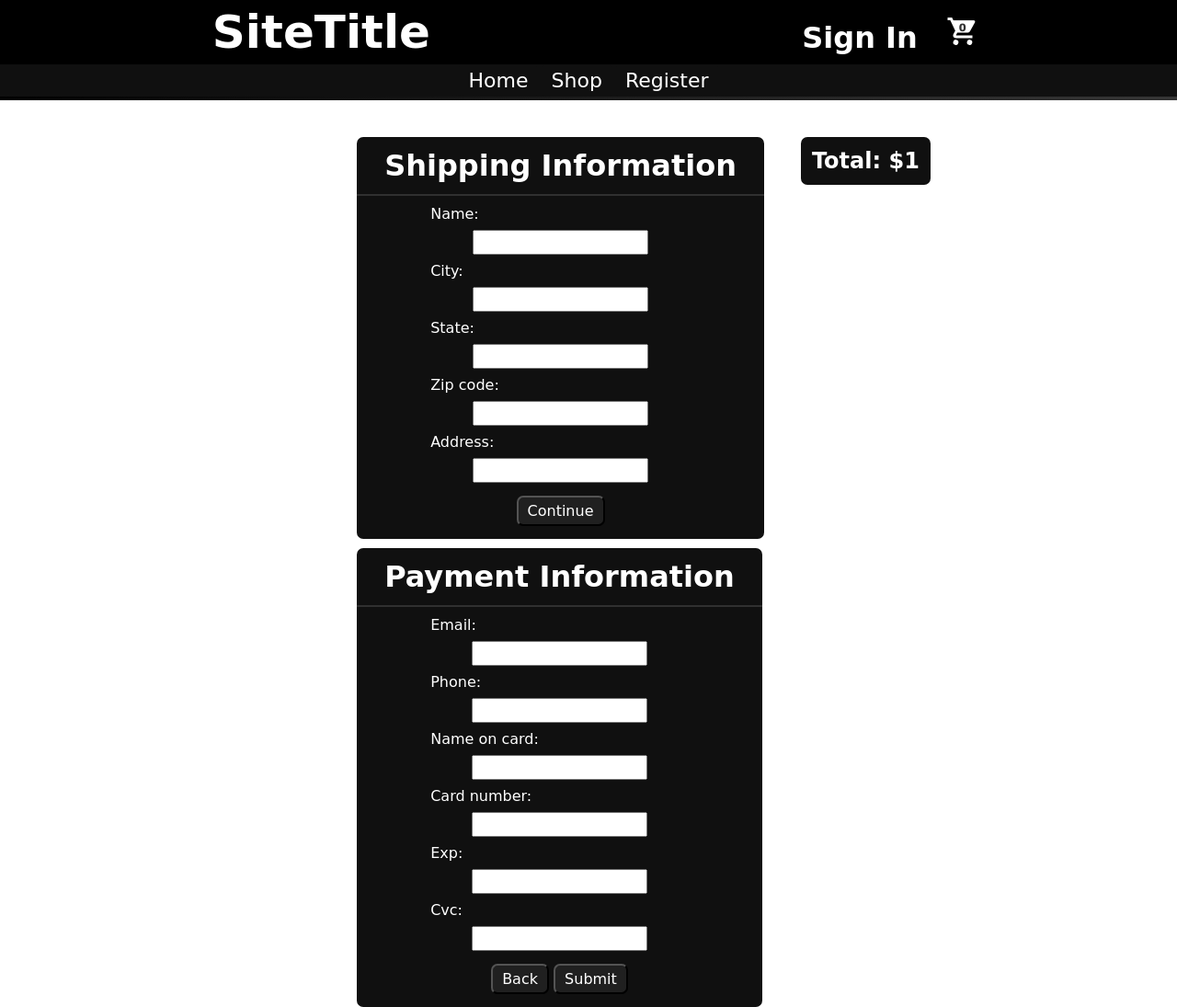
After one commit to Jttsuda/1st-Django-E-Commerce-Site, a Django app: template templates/checkout.html in a window 1280 px wide. The commit adds this page. Shown: the whole page at 92% size. Run offline with Django 3.2, Linux system fonts and the light colour scheme; the template is opened without the code that fills it: most values are stand-ins (such as "Sample title", 1, 10 or a date in 2020); form fields are guessed from the names that the template uses; parts of the project's set-up code (start-up, migrations or seed data) failed here and were passed over.

Commit message:
Built Checkout Page Template

```diff
--- a/accounts/urls.py
+++ b/accounts/urls.py
@@ -13,4 +13,5 @@ urlpatterns = [
     path('cart/', cart_view, name="cart"),
     path('add/', add_view, name="add"),
     path('remove/', remove_view, name="remove"),
+    path('checkout/', checkout_view, name="checkout"),
 ]
--- a/pages/urls.py
+++ b/pages/urls.py
@@ -3,6 +3,5 @@ from .views import *
 
 urlpatterns = [
     path('', home_view, name="home-page"),
-    path('games/', games_view, name="games"),
     path('account/', include('accounts.urls')),
 ]
--- a/pages/views.py
+++ b/pages/views.py
@@ -7,8 +7,3 @@ from accounts.decorators import unauthenticated_user
 def home_view(request):
     context = {}
     return render(request, "index.html", context)
-
-
-def games_view(request):
-    context = {}
-    return render(request, "games.html", context)
--- /dev/null
+++ b/static/css/checkout.css
@@ -0,0 +1,64 @@
+#checkout-container {
+  margin: auto;
+  width: max-content;
+  transform: translateX(60px);
+}
+#shipping-info-container {
+  display: flex;
+}
+.titles {
+  color: white;
+  text-align: center;
+  border-bottom: 2px solid #303030;
+  padding: 12px 30px;
+  margin-bottom: 10px;
+}
+.labels {
+  color: white;
+  text-align: left;
+  margin-left: 80px;
+}
+.input-field {
+  text-align: center;
+}
+
+/* Product(s) Information Box */
+#products-info {
+  background-color: var(--nav-buttons);
+  width: fit-content;
+  height: fit-content;
+  margin-left: 40px;
+  padding: 12px;
+  border-radius: 7px;
+}
+
+/* Shipping Information Box */
+#shipping-box {
+  background-color: var(--nav-buttons);
+  border-radius: 7px;
+  width: fit-content;
+}
+
+/* Payment Information Box */
+#payment-box {
+  background-color: var(--nav-buttons);
+  border-radius: 7px;
+  margin-top: 10px;
+  width: fit-content;
+}
+
+/* Checkout Buttons */
+.checkout-buttons {
+  text-align: center;
+}
+.checkout-buttons button {
+  background-color: #202020;
+  color: white;
+  outline: none;
+  cursor: pointer;
+  font-size: 16px;
+  padding: 5px 10px;
+  margin-top: 6px;
+  margin-bottom: 14px;
+  border-radius: 7px;
+}
--- a/templates/base.html
+++ b/templates/base.html
@@ -61,7 +61,7 @@
             <a href="{% url 'accounts:shop' %}" class="nav-buttons">Shop</a>
         <!-- Register/Cart -->
         {% if request.user.is_authenticated %}
-            <a href="{% url 'accounts:cart' %}" class="nav-buttons">Checkout</a>
+            <a href="{% url 'accounts:cart' %}" class="nav-buttons">Cart</a>
         {% else %}
             <a href="{% url 'accounts:register' %}" class="nav-buttons">Register</a>
         {% endif %}
@@ -71,6 +71,5 @@
     <div id="empty-block"></div>
     {% block content %}
     {% endblock %}
-    <script defer src="{% static '/javascript/main.js' %}"></script>
 </body>
 </html>
--- a/templates/cart.html
+++ b/templates/cart.html
@@ -56,7 +56,7 @@
 <!-- Total Price/Checkout -->
 <div id="total-checkout-container">
     <h2 id="total-price-title">Total: $<span id="total-price">0</span></h2>
-    <button id="checkout-button">Checkout</button>
+    <a href="{% url 'accounts:checkout' %}" id="checkout-button">Checkout</a>
 </div>
 
 <script defer src="/static/javascript/cart.js"></script>
--- /dev/null
+++ b/templates/checkout.html
@@ -0,0 +1,73 @@
+{% extends 'base.html' %}
+{% block head %}
+<link rel="stylesheet" href="/static/css/checkout.css">
+{% endblock %}
+{% block content %}
+<div id="checkout-container">
+    <div id="shipping-info-container">
+    <!-- Shipping Information Form -->
+        <div id="shipping-box">
+            <h1 class="titles">Shipping Information</h1>
+            <div>
+                <div class="labels">{{ shipping_form.name.label }}:</div>
+                <div class="input-field">{{ shipping_form.name }}</div>
+            </div>
+            <div>
+                <div class="labels">{{ shipping_form.city.label }}:</div>
+                <div class="input-field">{{ shipping_form.city }}</div>
+            </div>
+            <div>
+                <div class="labels">{{ shipping_form.state.label }}:</div>
+                <div class="input-field">{{ shipping_form.state }}</div>
+            </div>
+            <div>
+                <div class="labels">{{ shipping_form.zip_code.label }}:</div>
+                <div class="input-field">{{ shipping_form.zip_code }}</div>
+            </div>
+            <div>
+                <div class="labels">{{ shipping_form.address.label }}:</div>
+                <div class="input-field">{{ shipping_form.address }}</div>
+            </div>
+            <div class="checkout-buttons">
+                <button>Continue</button>
+            </div>
+        </div>
+        <!-- Product(s) Information Box -->
+        <div id="products-info">
+            <h2 style="color: white;">Total: <span>${{ total_price }}</span></h2>
+        </div>
+    </div>
+    <!-- Payment Information Form -->
+    <div id="payment-box">
+        <h1 class="titles">Payment Information</h1>
+        <div>
+            <div class="labels">{{ payment_form.email.label }}:</div>
+            <div class="input-field">{{ payment_form.email }}</div>
+        </div>
+        <div>
+            <div class="labels">{{ payment_form.phone.label }}:</div>
+            <div class="input-field">{{ payment_form.phone }}</div>
+        </div>
+        <div>
+            <div class="labels">{{ payment_form.name_on_card.label }}:</div>
+            <div class="input-field">{{ payment_form.name_on_card }}</div>
+        </div>
+        <div>
+            <div class="labels">{{ payment_form.card_number.label }}:</div>
+            <div class="input-field">{{ payment_form.card_number }}</div>
+        </div>
+        <div>
+            <div class="labels">{{ payment_form.exp.label }}:</div>
+            <div class="input-field">{{ payment_form.exp }}</div>
+        </div>
+        <div>
+            <div class="labels">{{ payment_form.cvc.label }}:</div>
+            <div class="input-field">{{ payment_form.cvc }}</div>
+        </div>
+        <div class="checkout-buttons">
+            <button>Back</button>
+            <button>Submit</button>
+        </div>
+    </div>
+</div>
+{% endblock %}
--- a/templates/index.html
+++ b/templates/index.html
@@ -7,8 +7,7 @@
 {% block content %}
 <div id="index-container">
     <div id="index-main-div">
-        <h1 id="index-title">Resume or Something</h1>
-        <p>Lorem ipsum dolor sit amet consectetur adipisicing elit. Rerum sunt neque necessitatibus architecto. Laborum molestias nostrum veritatis explicabo repellendus. Neque iste ipsam, odio eius aliquam dicta dolorem enim? Rem magnam tempora dolores nesciunt ullam repellat ea mollitia placeat eum, facilis neque, maxime veniam, nisi odio molestias corrupti nobis repudiandae vero? Voluptatem qui ex nam sit soluta autem, non nihil hic illo laboriosam repellat in, labore consequuntur, minima quisquam maxime nemo quos quibusdam eius quaerat? Illum, molestiae. A dolor earum cumque tempore ex quos labore quas voluptas iste molestias! Voluptatem repellat repudiandae minima quas eum commodi quam magni atque quod mollitia!</p>
+        <h1 id="index-title">eCommerce Demo</h1>
     </div>
 </div>
 {% endblock %}
```
Also changed, not shown: accounts/forms.py (+18 -0 lines), accounts/views.py (+21 -1 lines), db.sqlite3, static/javascript/main.js (deleted).
